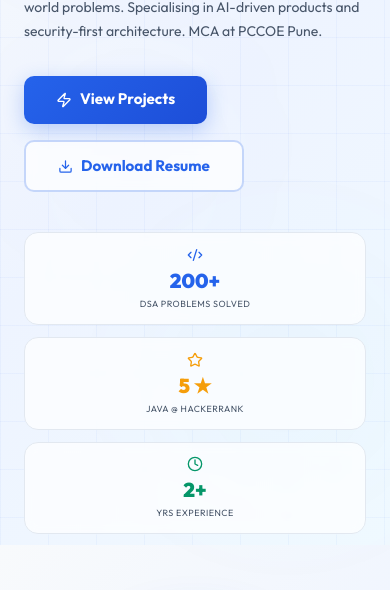
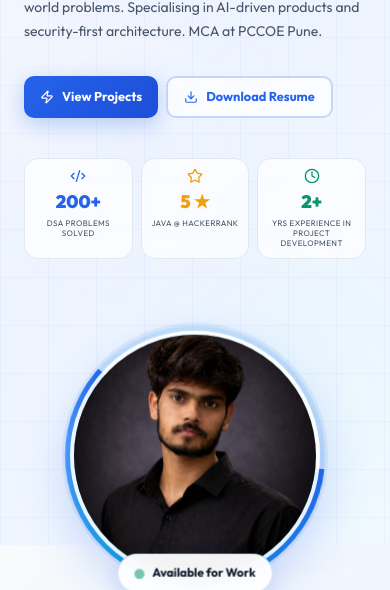
Before and after one commit to ladane-lab/portfolio, a React (Vite) app: page / in a window 390 px wide. Shown: the part 299-889 px from the top of the page. Built offline with nearby package versions, Linux system fonts and the light colour scheme; no server answers.

Commit message:
update to fully responsive ui

```diff
--- a/src/App.jsx
+++ b/src/App.jsx
@@ -546,8 +546,9 @@ const App = () => (
             </p>
 
             {/* CTA buttons */}
-            <div className="flex flex-wrap gap-4 mb-10">
+            <div className="flex flex-nowrap gap-2 md:gap-4 mb-10">
               <a href="#projects" className="primary-btn"
+                style={{ padding: '0.6rem 1rem', fontSize: '0.8rem' }}
                 onClick={(e) => {
                   e.preventDefault();
                   const el = document.getElementById('projects');
@@ -557,24 +558,25 @@ const App = () => (
                     window.scrollTo({ top: y, behavior: 'smooth' });
                   }
                 }}>
-                <Zap size={16} /> View Projects
+                <Zap size={14} /> <span className="whitespace-nowrap">View Projects</span>
               </a>
-              <a href="/resume.pdf" download="jagannath_ladane_resume.pdf" className="ghost-btn">
-                <Download size={15} /> Download Resume
+              <a href="/resume.pdf" download="jagannath_ladane_resume.pdf" className="ghost-btn"
+                style={{ padding: '0.6rem 1rem', fontSize: '0.8rem' }}>
+                <Download size={14} /> <span className="whitespace-nowrap">Download Resume</span>
               </a>
             </div>
 
             {/* inline stats with icons */}
-            <div className="grid grid-cols-1 sm:grid-cols-3 gap-3">
+            <div className="grid grid-cols-3 gap-2 md:gap-3">
               {[
                 { value: '200+', label: 'DSA Problems Solved', icon: <Code2 size={16} />, color: 'var(--accent)' },
                 { value: '5 ★', label: 'Java @ HackerRank', icon: <Star size={16} />, color: '#F59E0B' },
-                { value: '2+', label: 'Yrs Experience', icon: <Clock size={16} />, color: 'var(--success)' },
+                { value: '2+', label: 'Yrs Experience in Project Development', icon: <Clock size={16} />, color: 'var(--success)' },
               ].map(s => (
                 <div key={s.label} className="hero-stat">
                   <div className="flex justify-center mb-1" style={{ color: s.color }}>{s.icon}</div>
-                  <div className="text-xl font-black" style={{ color: s.color }}>{s.value}</div>
-                  <div className="text-[9px] uppercase tracking-wider mt-0.5" style={{ color: 'var(--text-secondary)' }}>{s.label}</div>
+                  <div className="text-lg md:text-xl font-black" style={{ color: s.color }}>{s.value}</div>
+                  <div className="text-[8px] md:text-[9px] uppercase tracking-wider mt-0.5 leading-tight" style={{ color: 'var(--text-secondary)' }}>{s.label}</div>
                 </div>
               ))}
             </div>
--- a/src/index.css
+++ b/src/index.css
@@ -261,13 +261,19 @@ body::before {
 /* ─── Inline hero stat mini cards ───────────────────────── */
 .hero-stat {
   text-align: center;
-  padding: 0.85rem 0.5rem;
+  padding: 0.6rem 0.35rem;
   border-radius: 14px;
   background: rgba(255,255,255,0.7);
   border: 1px solid var(--border);
   backdrop-filter: blur(6px);
   transition: all 0.25s ease;
   cursor: default;
+}
+
+@media (min-width: 768px) {
+  .hero-stat {
+    padding: 0.85rem 0.5rem;
+  }
 }
 .hero-stat:hover {
   transform: translateY(-3px);
```
